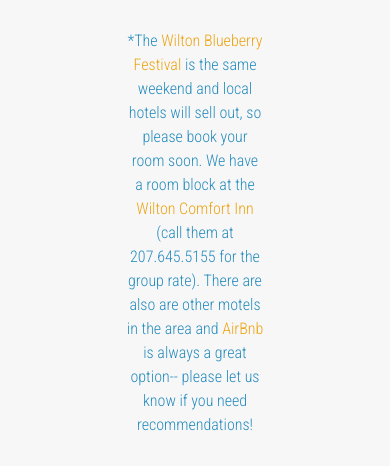
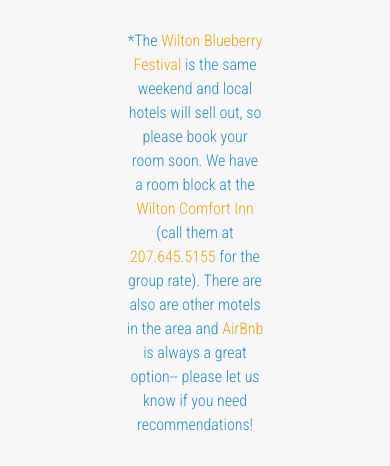
Before and after one commit to racheleeva/makingitofficial, a plain HTML site: page index.html in a window 390 px wide. Shown: the part 524-990 px from the top of the page. Drawn offline with Linux system fonts and the light colour scheme; grey boxes are pictures that could not be loaded.

Commit message:
Add clickable phone link.

```diff
--- a/index.html
+++ b/index.html
@@ -25,7 +25,7 @@
       <h3>(Rachel's working on it).</h3>
     </div>
     <div class="footnote">
-      <p>*The <a href="http://www.wiltonbbf.com/" target="_blank">Wilton Blueberry Festival</a> is the same weekend and local hotels will sell out, so please book your room soon. We have a room block at the <a href="https://www.choicehotels.com/maine/wilton/comfort-inn-hotels/me056/rates?adults=2&checkInDate=2017-08-04&checkOutDate=2017-08-06" target="_blank">Wilton Comfort Inn</a> (call them at 207.645.5155 for the group rate). There are also are other motels in the area and <a href="https://www.airbnb.com/s/Farmington--ME/homes?allow_override%5B%5D=&checkin=2017-08-04&checkout=2017-08-06&s_tag=gUa1KeBu" target="_blank">AirBnb</a> is always a great option-- please let us know if you need recommendations!</p>
+      <p>*The <a href="http://www.wiltonbbf.com/" target="_blank">Wilton Blueberry Festival</a> is the same weekend and local hotels will sell out, so please book your room soon. We have a room block at the <a href="https://www.choicehotels.com/maine/wilton/comfort-inn-hotels/me056/rates?adults=2&checkInDate=2017-08-04&checkOutDate=2017-08-06" target="_blank">Wilton Comfort Inn</a> (call them at <a href="tel:1-207-645-5155">207.645.5155</a> for the group rate). There are also are other motels in the area and <a href="https://www.airbnb.com/s/Farmington--ME/homes?allow_override%5B%5D=&checkin=2017-08-04&checkout=2017-08-06&s_tag=gUa1KeBu" target="_blank">AirBnb</a> is always a great option-- please let us know if you need recommendations!</p>
     </div>
     <img src="resources/images/R&JGotEngaged.gif" alt="R&J" title="We can't wait to celebrate with you!"/>
 
```
